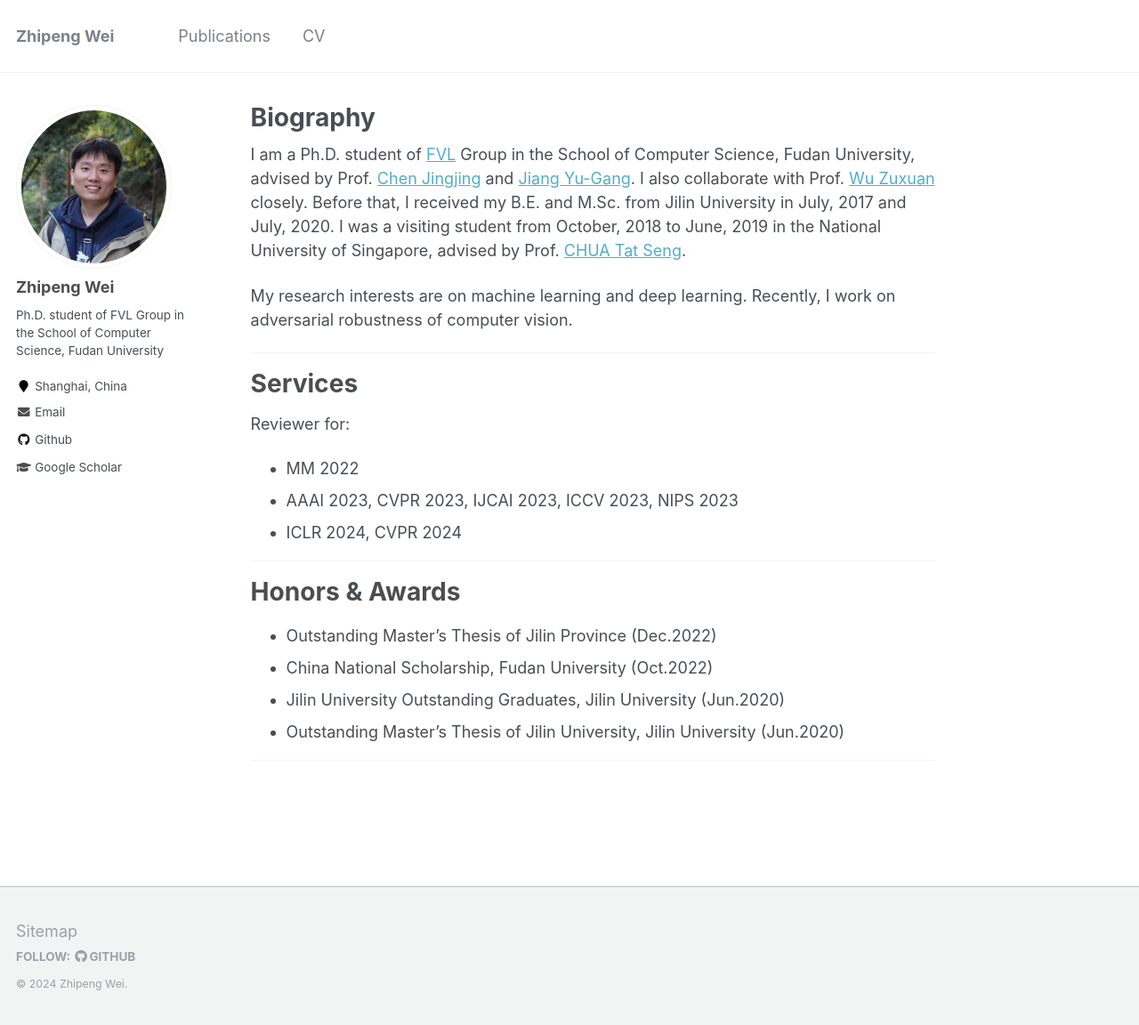
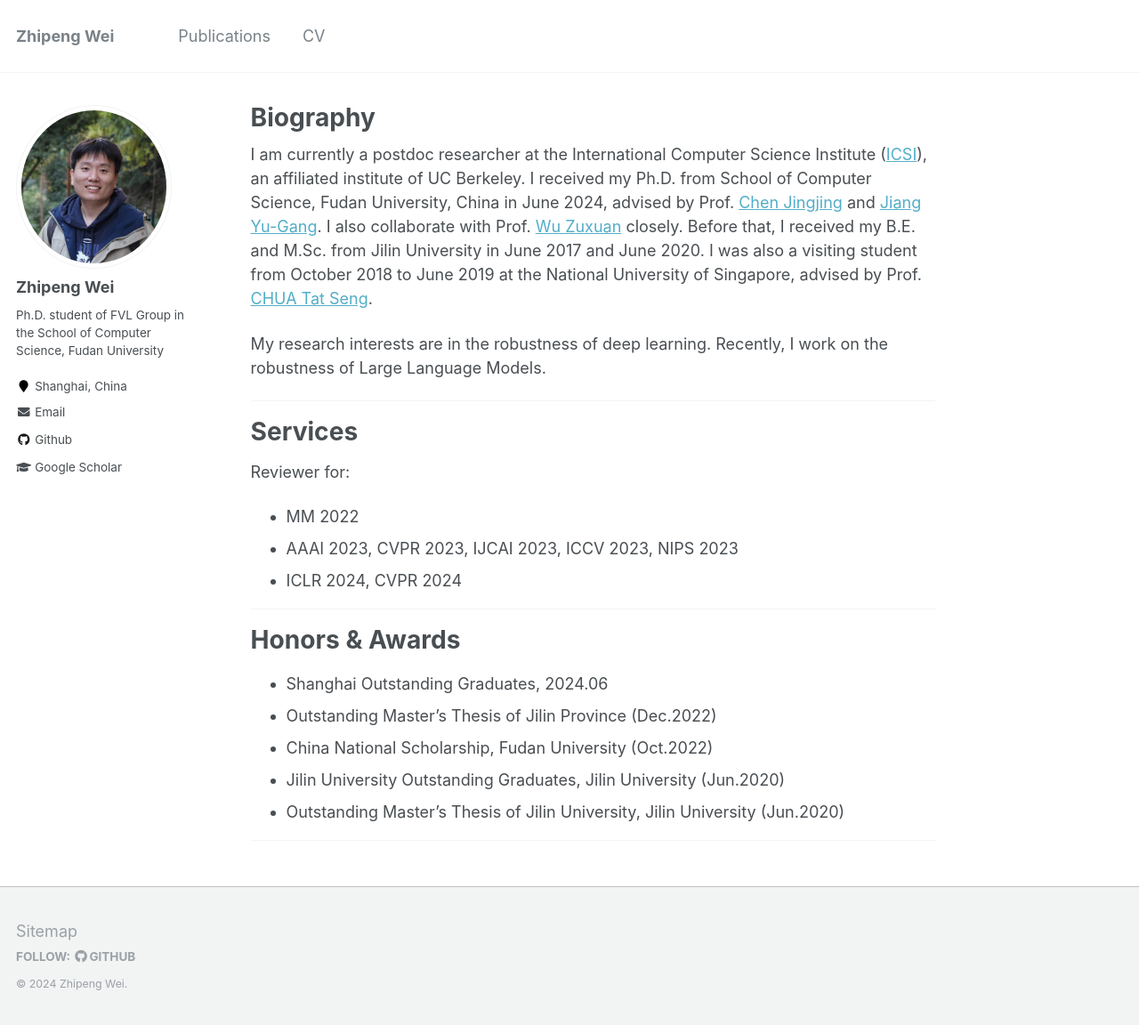
Before and after one commit to zhipeng-wei/zhipeng-wei.github.io, a Jekyll site: the page built from _pages/about.md, in a window 1280 px wide and 1152 px high. Shown: the whole window at 89% size. Built offline with Jekyll 4.4.1, drawn with Linux system fonts in a browser that asks for light colours.

Commit message:
Update about.md

```diff
--- a/_pages/about.md
+++ b/_pages/about.md
@@ -8,9 +8,10 @@ redirect_from:
   - /about.html
 ---
 
-I am a Ph.D. student of [FVL](https://fvl.fudan.edu.cn/) Group in the School of Computer Science, Fudan University, advised by Prof. [Chen Jingjing](https://fvl.fudan.edu.cn/people/jingjingchen/list.htm) and [Jiang Yu-Gang](https://fvl.fudan.edu.cn/people/yugangjiang/). I also collaborate with Prof. [Wu Zuxuan](https://zxwu.azurewebsites.net/) closely. Before that, I received my B.E. and M.Sc. from Jilin University in July, 2017 and July, 2020. I was a visiting student from October, 2018 to June, 2019 in the National University of Singapore, advised by Prof. [CHUA Tat Seng](https://www.chuatatseng.com/).
+I am currently a postdoc researcher at the International Computer Science Institute ([ICSI](https://www.icsi.berkeley.edu/)), an affiliated institute of UC Berkeley. I received my Ph.D. from School of Computer Science, Fudan University, China in June 2024, advised by Prof. [Chen Jingjing](https://fvl.fudan.edu.cn/people/jingjingchen/list.htm) and [Jiang Yu-Gang](https://fvl.fudan.edu.cn/people/yugangjiang/). I also collaborate with Prof. [Wu Zuxuan](https://zxwu.azurewebsites.net/) closely. Before that, I received my B.E. and M.Sc. from Jilin University in June 2017 and June 2020. I was also a visiting student from October 2018 to June 2019 at the National University of Singapore, advised by Prof. [CHUA Tat Seng](https://www.chuatatseng.com/).
 
-My research interests are on machine learning and deep learning. Recently, I work on adversarial robustness of computer vision.
+My research interests are in the robustness of deep learning.
+Recently, I work on the robustness of Large Language Models.
 
 ---
 
@@ -26,6 +27,7 @@ Reviewer for:
 
 Honors & Awards
 ===
+* Shanghai Outstanding Graduates, 2024.06
 * Outstanding Master's Thesis of Jilin Province (Dec.2022)
 * China National Scholarship, Fudan University (Oct.2022)
 * Jilin University Outstanding Graduates, Jilin University (Jun.2020)
```
